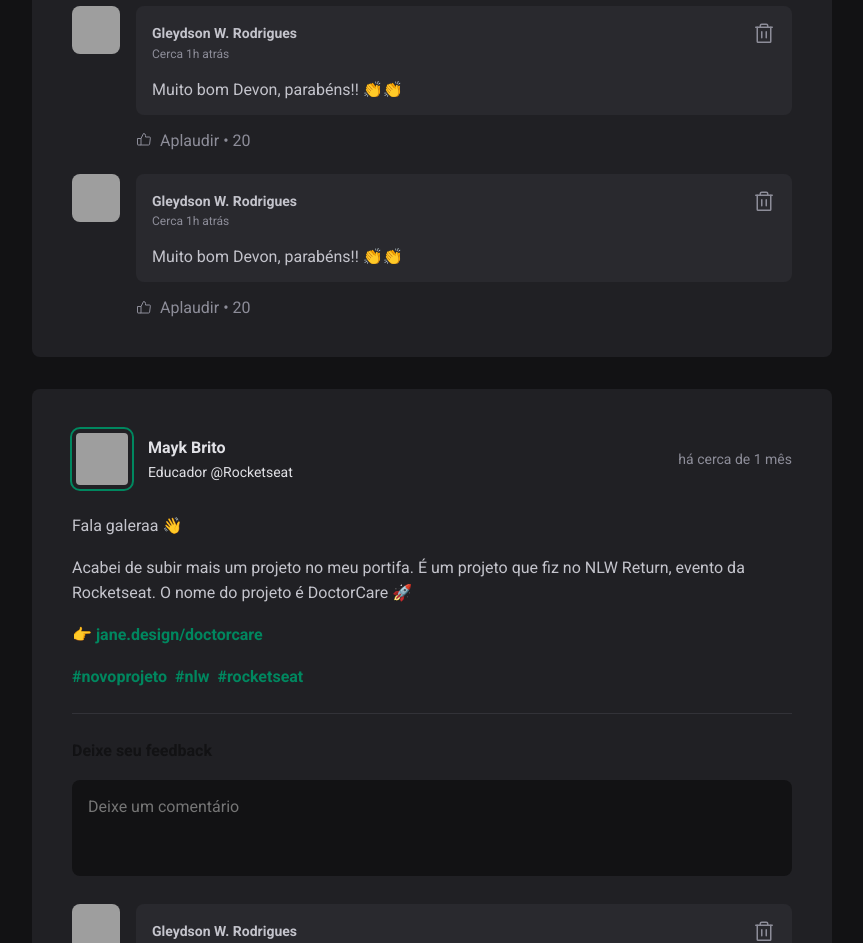
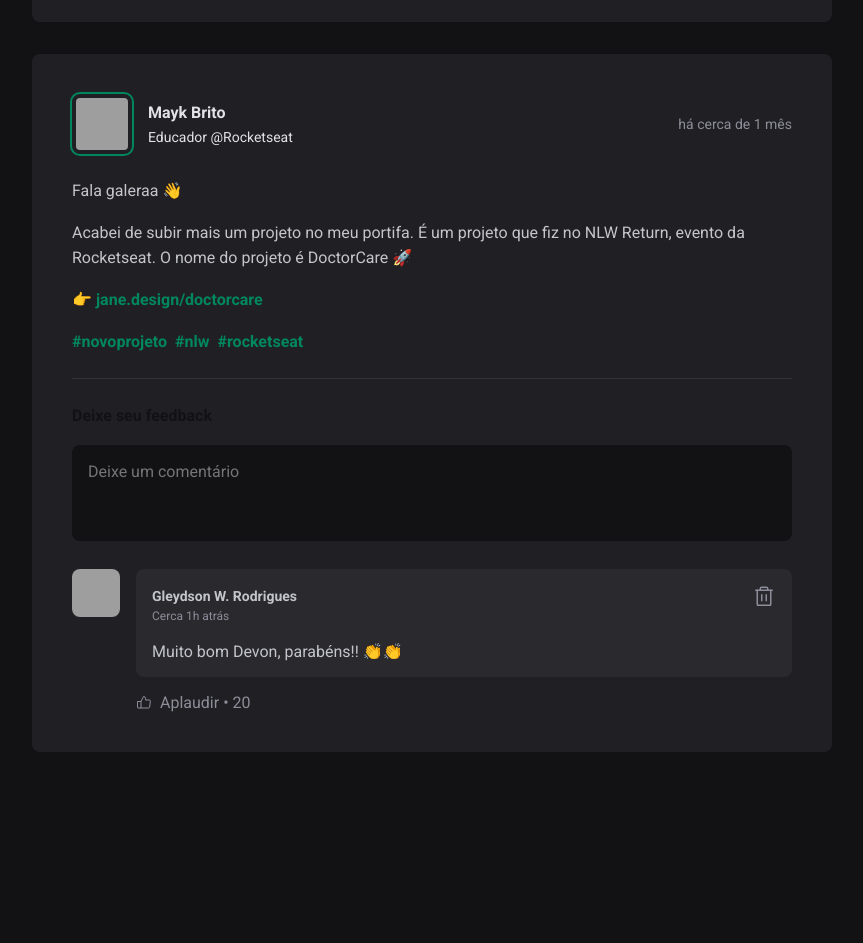
Before and after one commit to gw-rodrigues/ignite-react-2022-projeto-01, a React (Vite) app: page / in a window 1280 px wide. Shown: the part 780-1723 px from the top of the page, without its empty margins (352-1215 px from the left). After the commit the page ends 1564 px from the top, so only its background shows below. Built offline with nearby package versions, Linux system fonts and the light colour scheme; grey boxes are pictures that could not be loaded.

Commit message:
feat: add submit handler

```diff
--- a/src/components/Post.jsx
+++ b/src/components/Post.jsx
@@ -1,3 +1,4 @@
+import { useState } from "react";
 import { format, formatDistanceToNow } from "date-fns";
 import ptBR from "date-fns/locale/pt-BR";
 
@@ -7,6 +8,8 @@
 import styles from "./Post.module.css";
 
 export function Post({ author, content, publishedAt }) {
+  const [comments, setComments] = useState([1]);
+
   const publishedDateFormatted = format(
     publishedAt,
     "d 'de' LLLL 'às' HH:mm'h'",
@@ -17,6 +20,12 @@
     locale: ptBR,
     addSuffix: true,
   });
+
+  function handleCreateNewComment() {
+    event.preventDefault();
+
+    setComments([...comments, comments.length + 1]);
+  }
 
   return (
     <article className={styles.post}>
@@ -58,7 +67,7 @@
         </p>
       </div>
 
-      <form className={styles.commentForm}>
+      <form onSubmit={handleCreateNewComment} className={styles.commentForm}>
         <strong>Deixe seu feedback</strong>
         <textarea placeholder="Deixe um comentário"></textarea>
 
@@ -68,9 +77,9 @@
       </form>
 
       <div className={styles.commentList}>
-        <Comment />
-        <Comment />
-        <Comment />
+        {comments.map((comment) => (
+          <Comment key={comment} />
+        ))}
       </div>
     </article>
   );
```
